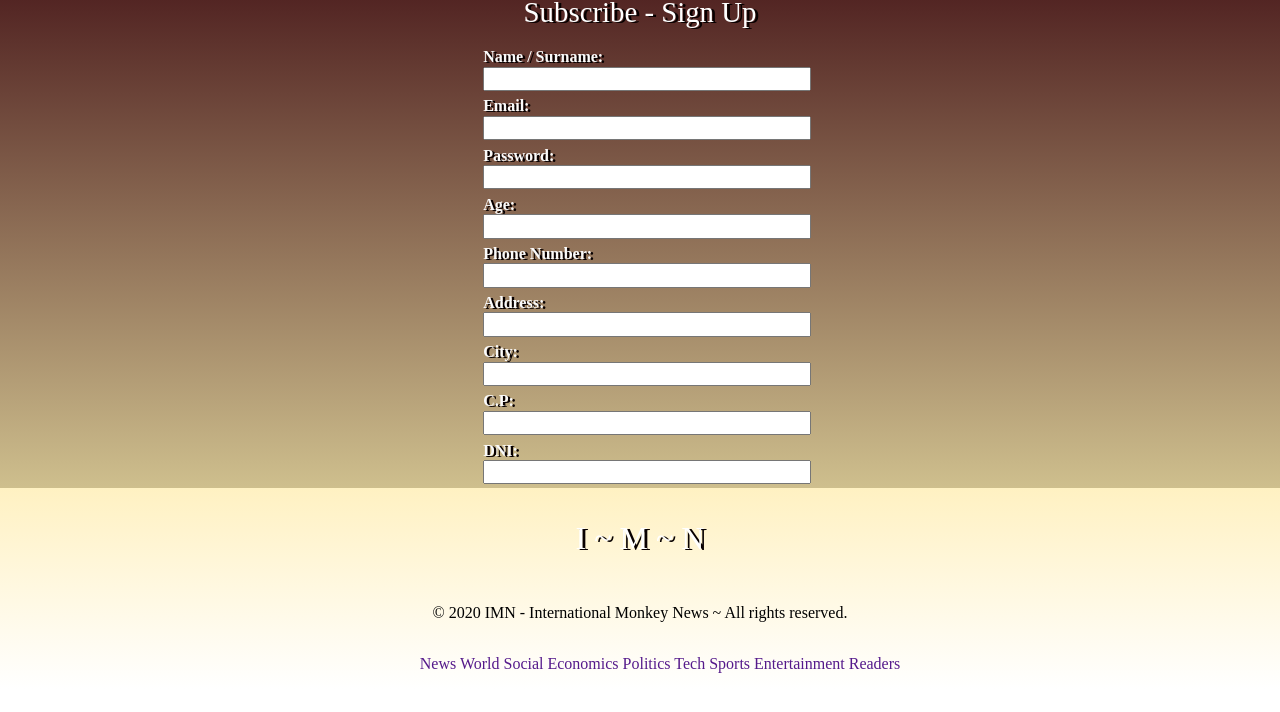
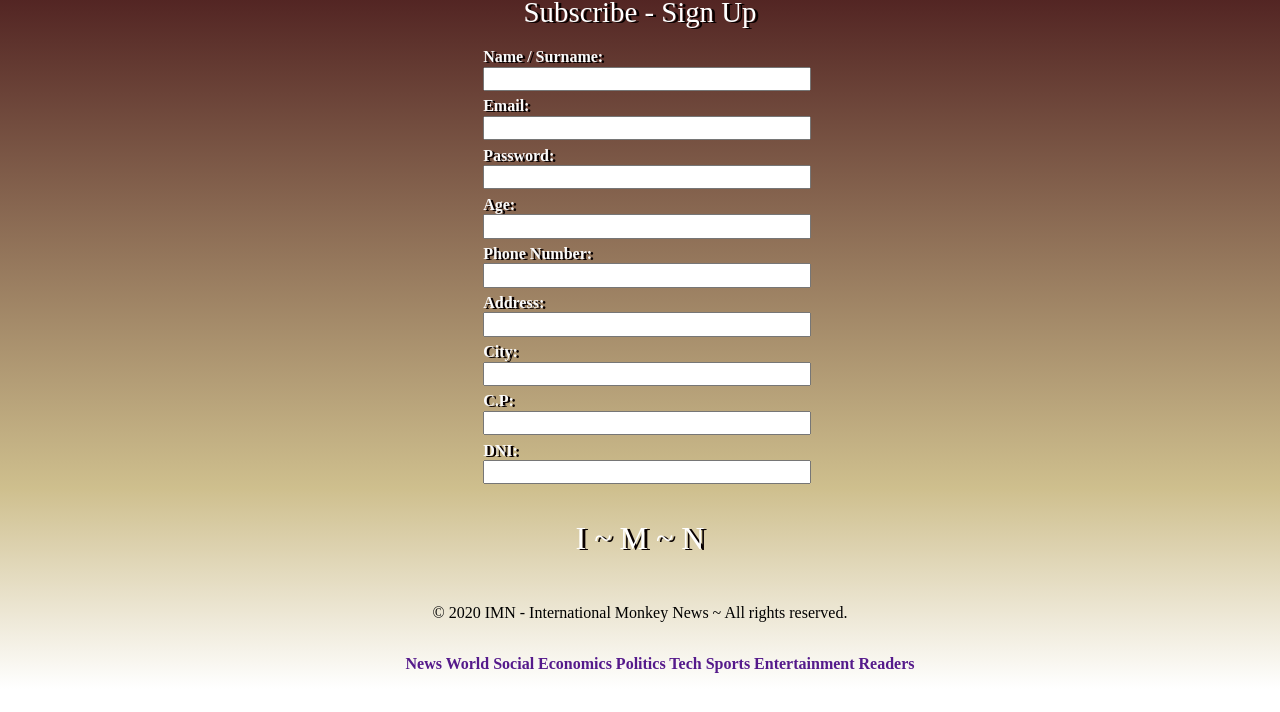
Before and after one commit to FacundoDLF/5thWeek-SignUp, a plain HTML site: page Form/form.html in a window 1280 px wide. Shown: the part 52-764 px from the top of the page. Drawn offline with Linux system fonts and the light colour scheme; a script that the page names is missing; a web font is replaced by a local one.

Commit message:
Styling logo, isologo & links

```diff
--- a/Form/css/footerForm.css
+++ b/Form/css/footerForm.css
@@ -5,7 +5,7 @@
     flex-direction: column;
     width: 100%;
     height: 20%;
-    background-image: linear-gradient(rgb(255, 237, 176, 0.774), rgb(255, 255, 255));
+    background-image: linear-gradient(rgb(192, 172, 108, 0.774), rgb(255, 255, 255));
 
 }
 
@@ -27,5 +27,6 @@
 }
 
 .footer-nav-links {
-
+    font-weight: bold;
+    text-shadow: rgb(141, 138, 138);
 }
```
